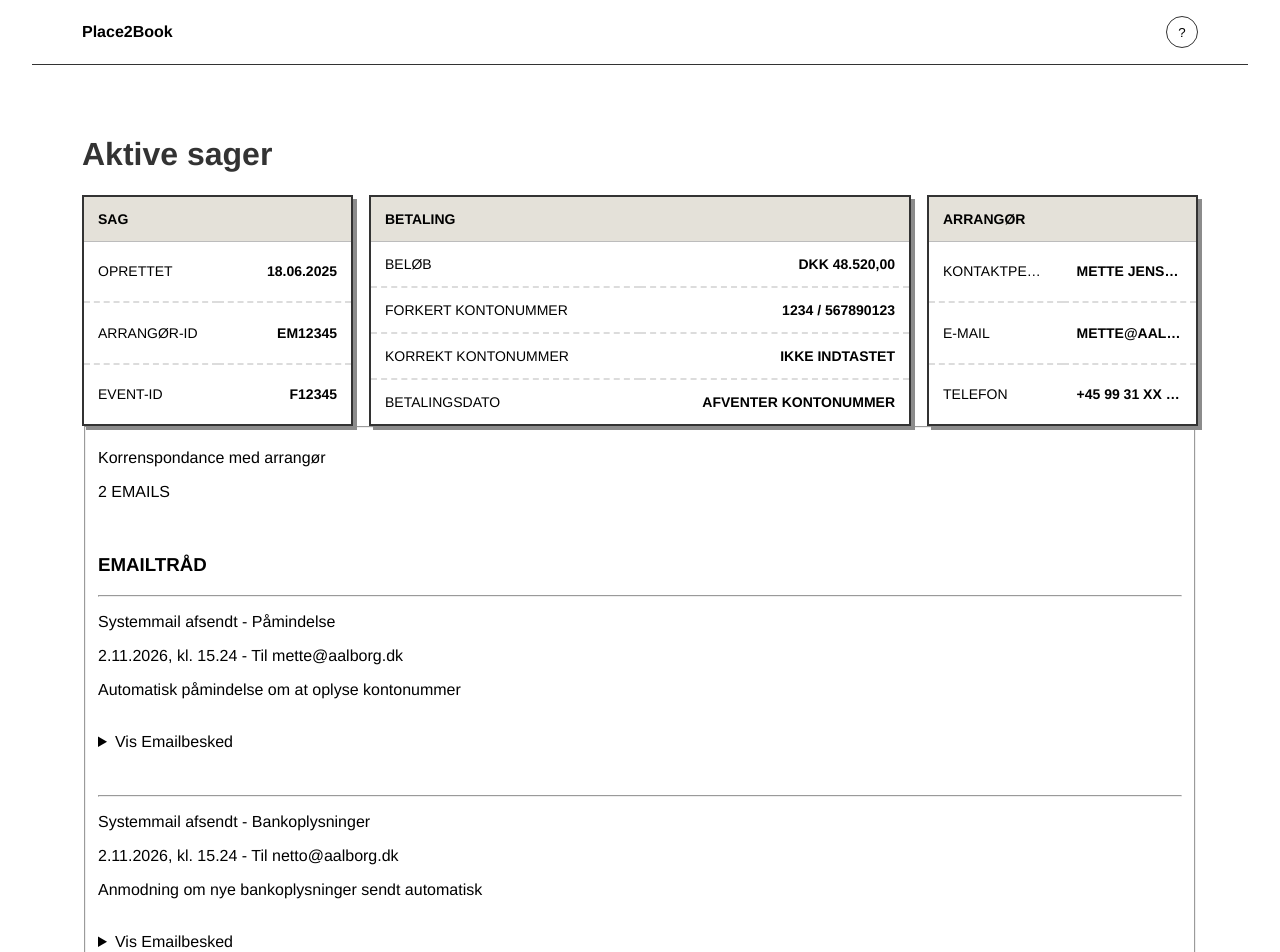
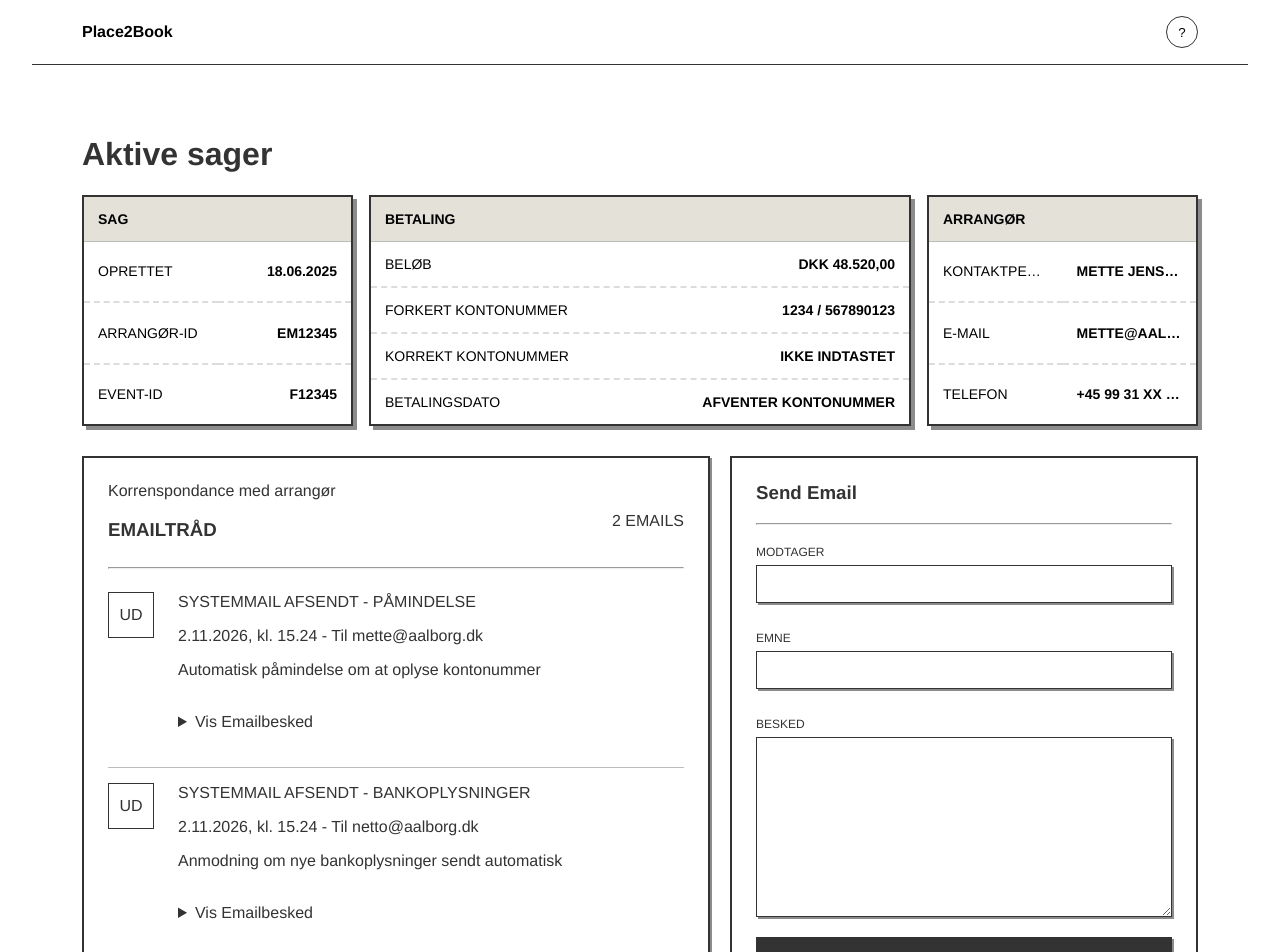
Before and after one commit to cs-26-dat-3-05/P3, a React (Vite) app in the folder frontend/: page / in a window 1280 px wide. Shown: the top 952 px of the page. Built offline with nearby package versions, Linux system fonts and the light colour scheme.

Commit message:
nu med styled components

```diff
--- a/frontend/src/App.tsx
+++ b/frontend/src/App.tsx
@@ -5,10 +5,7 @@ const Heading = styled.h1`
   color: var(--primary-color);
 `;
 import CaseCards from "./components/CaseCards";
-import SendMail from "./components/Emails/SendMail";
-import type { emailsObject } from "./components/Emails/EmailTråd";
-import type { email } from "./components/Emails/EmailTråd";
-import EmailCorrespondance from "./components/Emails/EmailTråd";
+import EmailLayout from "./components/Emails/IndexEmail";
 
 export default function App() {
   return (
@@ -17,7 +14,7 @@ export default function App() {
     <main className="page">
       <Heading>Aktive sager</Heading>
       <CaseCards></CaseCards>
-      <EmailCorrespondance theEmails={dummyDataEmails}></EmailCorrespondance>
+      <EmailLayout></EmailLayout>
     </main>
     </>
   );
@@ -26,27 +23,3 @@ export default function App() {
 /*
 
 */
-
-
-const dummyDataEmails: emailsObject = {
-  AllEmailsArray: [
-    {
-    mailType: "Påmindelse",
-    mailStatus: "Systemmail afsendt",
-    receiver: "mette@aalborg.dk",
-    sender: "Medarbejder1",
-    date: new Date(),
-    note: "Automatisk påmindelse om at oplyse kontonummer",
-    emailBody: "Hej Valdemar, vi minder dig om at vi stadig mangler et nyt kontonummer"
-    },
-    {
-      mailType: "Bankoplysninger",
-      mailStatus: "Systemmail afsendt",
-      receiver: "netto@aalborg.dk",
-      sender: "Medarbejder1",
-      date: new Date(),
-      note: "Anmodning om nye bankoplysninger sendt automatisk",
-      emailBody: "Hej Valdemar, du har et forkert kontonummer"
-    }
-  ]
-}
--- /dev/null
+++ b/frontend/src/components/Emails/EmailCorrespondence.tsx
@@ -0,0 +1,130 @@
+import styled from "styled-components";
+
+const Correspondence = styled.div`
+    border: var(--border);
+    background-color: var(--background-color);
+    color: var(--primary-color);
+    padding: 24px;
+    margin-top: 30px;
+    width: 1150px;
+    margin-right: auto;
+    max-width: 100%;
+    box-sizing: border-box;
+    min-height: 650px;
+    box-shadow: var(--shadow-sm);
+
+
+    #correspondanceTitle {
+        display: flex;
+        justify-content: space-between;
+        align-items: center;
+        flex-wrap: wrap;
+        margin-top: 0;
+    }
+
+    .titleLeft p {
+        margin-top: 0;
+    }
+
+    #correspondanceTitle hr{
+        width: 100%;
+    }
+
+    #correspondance{
+        margin-bottom: 0;
+    }
+
+    #possibleReplies{
+        margin-top: 20px;
+    }
+
+    details p {
+        padding: 12px;
+        background-color: #f1eded;
+        white-space: pre-wrap;
+    }
+
+    .Emails {
+        display: flex;
+        gap: 24px;
+        border-bottom: 1px solid #bcbcbc;
+    }
+
+    .emailBadge {
+        border: var(--border-sm);
+        width: 44px;
+        height: 44px;
+        display: flex;
+        justify-content: center;
+        align-items: center;
+        margin-top: 15px;
+    }
+
+`
+
+
+function EmailCorrespondence(props: {theEmails: emailsObject}){
+    // props are just preliminary defined untill we establish connection between frontend and mailserver //
+    // Also the types of objects are also suggesting //
+
+    return(
+    <Correspondence>
+        <div id="correspondanceTitle">
+            <div className="titleLeft">
+                <p>Korrenspondance med arrangør</p>
+                <h3>EMAILTRÅD</h3>
+            </div>
+            <div className="titleRight">
+                <p>{props.theEmails.AllEmailsArray.length} EMAILS</p>
+            </div>
+            <hr></hr>
+        </div>
+
+        <div id="correspondance">
+            {props.theEmails.AllEmailsArray.map((Email, index) => (
+                <div key={`KeyEmail${index}`} className="Emails">
+
+                    <div className="emailBadge">
+                        UD
+                    </div>
+
+                    <div className="emailContext">
+                        <p>{Email.mailStatus} - {Email.mailType}</p>
+                        <p>{Email.date.toLocaleString("da-DK", {day: "numeric", month: "numeric", year:"numeric"})}, kl. {Email.date.toLocaleString("da-DK", {hour: "2-digit", minute: "2-digit"})} - Til {Email.receiver}</p>
+                        <p>{Email.note}</p>
+                        <br></br>
+                        <details>
+                            <summary>Vis Emailbesked</summary>
+                                <p>{Email.emailBody}</p>
+                        </details>
+                        <br></br>
+                        <br></br>
+                    </div>
+                </div>
+            ))}
+        </div>
+
+        <div id="possibleReplies">
+            <fieldset>
+                <p>Ingen svar modtaget. Hvis arrangøren svarer, vises svaret her med afsender, tidspunkt og besked.</p>
+            </fieldset>
+        </div>
+    </Correspondence>
+    );
+}
+
+export default EmailCorrespondence;
+
+export type email = {
+    mailType: string;
+    mailStatus: string;
+    receiver: string
+    sender: string;
+    date: Date;
+    note: string;
+    emailBody: string;
+}
+
+export type emailsObject = {
+    AllEmailsArray: email[];
+}
--- a/frontend/src/components/Emails/EmailTråd.tsx
+++ /dev/null
@@ -1,51 +0,0 @@
-function EmailCorrespondance(props: {theEmails: emailsObject}){
-    // props are just preliminary defined untill we establish connection between frontend and mailserver //
-    // Also the types of objects are also suggesting //
-
-    return(
-    <>
-    <fieldset>
-        <div id="correspondanceTitle">
-            <p>Korrenspondance med arrangør</p> <p>{props.theEmails.AllEmailsArray.length} EMAILS</p>
-            <br></br>
-            <h3>EMAILTRÅD</h3>
-            <hr></hr>
-        </div>
-
-        <div id="correspondance">
-            {props.theEmails.AllEmailsArray.map((Email, index) => (
-                <div key={`KeyEmail${index}`} className="Emails">
-                    <p>{Email.mailStatus} - {Email.mailType}</p>
-                    <p>{Email.date.toLocaleString("da-DK", {day: "numeric", month: "numeric", year:"numeric"})}, kl. {Email.date.toLocaleString("da-DK", {hour: "2-digit", minute: "2-digit"})} - Til {Email.receiver}</p>
-                    <p>{Email.note}</p>
-                    <br></br>
-                    <details>
-                        <summary>Vis Emailbesked</summary>
-                            <p>{Email.emailBody}</p>
-                    </details>
-                    <br></br>
-                    <br></br>
-                    <hr></hr>
-                </div>
-            ))}
-        </div>
-    </fieldset>
-    </>
-    );
-}
-
-export default EmailCorrespondance;
-
-export type email = {
-    mailType: string;
-    mailStatus: string;
-    receiver: string
-    sender: string;
-    date: Date;
-    note: string;
-    emailBody: string;
-}
-
-export type emailsObject = {
-    AllEmailsArray: email[];
-}
--- /dev/null
+++ b/frontend/src/components/Emails/IndexEmail.tsx
@@ -0,0 +1,44 @@
+import EmailBox from "./SendMail";
+import EmailCorrespondence from "./EmailCorrespondence";
+import type { emailsObject } from "./EmailCorrespondence";
+import styled from "styled-components";
+
+const Combined = styled.div`
+    display: flex;
+    gap: 20px;
+`;
+
+
+function EmailLayout(){
+    return (
+        <Combined>
+            <EmailCorrespondence theEmails={dummyDataEmails}></EmailCorrespondence>
+            <EmailBox></EmailBox>
+        </Combined>
+    );
+}
+
+export default EmailLayout;
+
+const dummyDataEmails: emailsObject = {
+  AllEmailsArray: [
+    {
+    mailType: "PÅMINDELSE",
+    mailStatus: "SYSTEMMAIL AFSENDT",
+    receiver: "mette@aalborg.dk",
+    sender: "Medarbejder1",
+    date: new Date(),
+    note: "Automatisk påmindelse om at oplyse kontonummer",
+    emailBody: "Hej Valdemar, vi minder dig om at vi stadig mangler et nyt kontonummer"
+    },
+    {
+      mailType: "BANKOPLYSNINGER",
+      mailStatus: "SYSTEMMAIL AFSENDT",
+      receiver: "netto@aalborg.dk",
+      sender: "Medarbejder1",
+      date: new Date(),
+      note: "Anmodning om nye bankoplysninger sendt automatisk",
+      emailBody: "Hej Valdemar, du har et forkert kontonummer"
+    }
+  ]
+}
--- a/frontend/src/components/Emails/SendMail.tsx
+++ b/frontend/src/components/Emails/SendMail.tsx
@@ -1,3 +1,61 @@
+import styled from "styled-components";
+
+
+const EmailSendBox = styled.div`
+    border: var(--border);
+    background-color: var(--background-color);
+    color: var(--primary-color);
+    padding: 24px;
+    width: 480px;
+    max-width: 100%;
+    min-height: 620px;
+    margin-left: auto;
+    margin-top: 30px;
+
+    h3 {
+        margin-top: 0;
+    }
+
+    hr {
+        margin-bottom: 20px;
+    }
+
+    label {
+        font-size: 14px;
+        display: flex;
+        flex-direction: column;
+        gap: 6px;
+        margin-bottom: 10px;
+        font-size: 12px;
+    }
+
+    input, textarea{
+        box-sizing: border-box;
+        border: var(--border-sm);
+        background-color: var(--background-color);
+        box-shadow: var(--shadow-sm);
+        padding: 10px;
+        font-size: 14px;
+    }
+
+    textarea{
+        height: 180px;
+        resize: vertical;
+    }
+
+
+    button{
+        width: 100%;
+        padding: 14px;
+        background-color: var(--primary-color);
+        color: white;
+        border: var(--border-sm);
+        box-shadow: var(--shadow-sm);
+        cursor: pointer;
+        margin-top: 10px;
+    }
+`
+
 
 function EmailBox(){
 
@@ -18,10 +76,9 @@ function EmailBox(){
 
     return (
      <>
-        <fieldset>
-            <h1>Send Email</h1>
+     <EmailSendBox className="EmailMessage">
+            <h3>Send Email</h3>
             <hr></hr>
-            <div className="EmailMessage">
                 <form onSubmit={SendMessageHandler}>
                     <label>
                         MODTAGER
@@ -33,16 +90,14 @@ function EmailBox(){
                         <input type="text" id="emneInput" minLength={1} required/>
                     </label>
                     <br></br>
-                    <br></br>
                     <label>
                         BESKED
-                    <textarea rows={25} cols={50} id="beskedInput" minLength={1} required></textarea>
+                    <textarea rows={25} cols={45} id="beskedInput" minLength={1} required></textarea>
                     </label>
 
                     <button type="submit">SEND EMAIL</button>
                 </form>
-            </div>
-        </fieldset>
+    </EmailSendBox>
     </>
     );
 }
```
Also changed, not shown: 2 other files (tests, documents, lock files or other folders).
